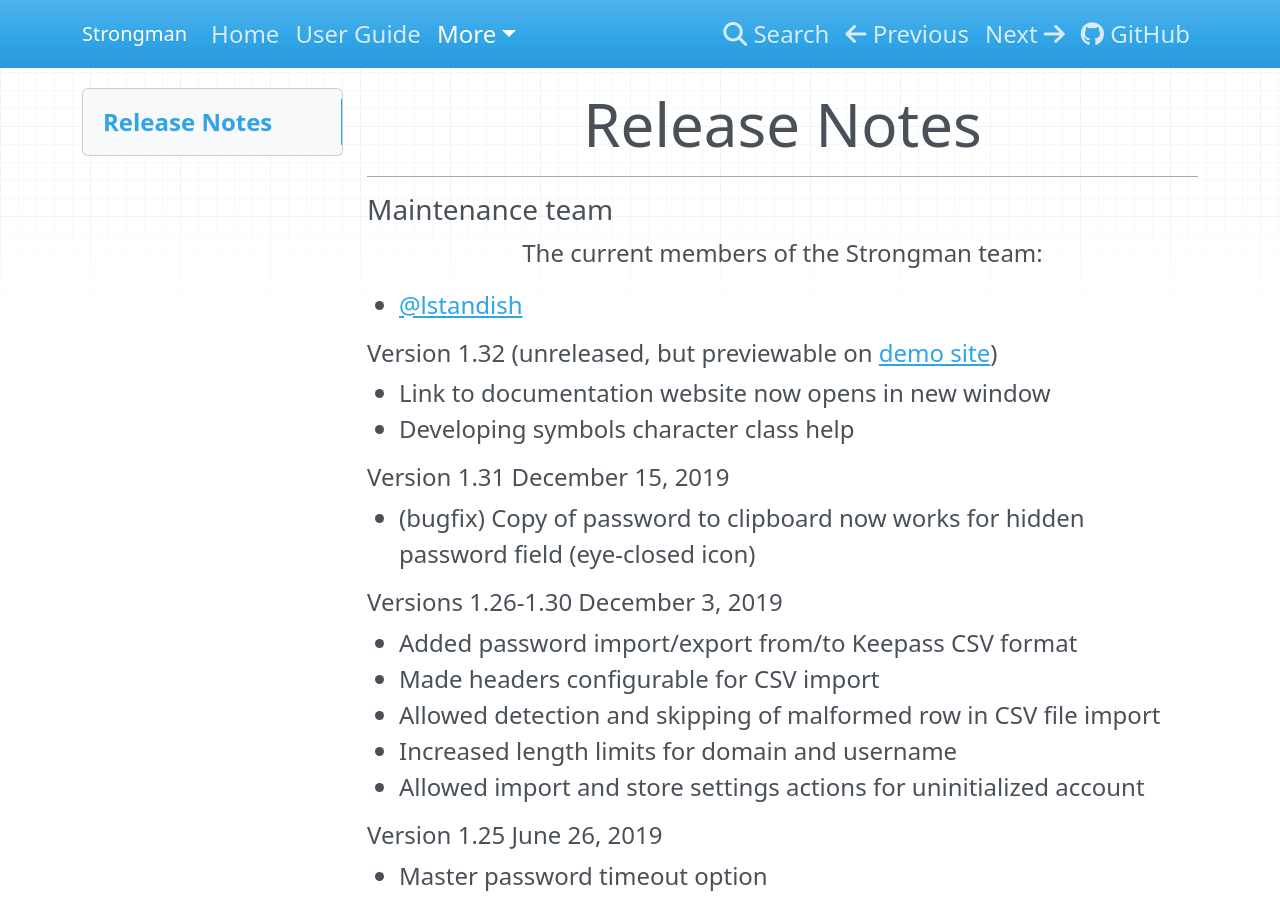
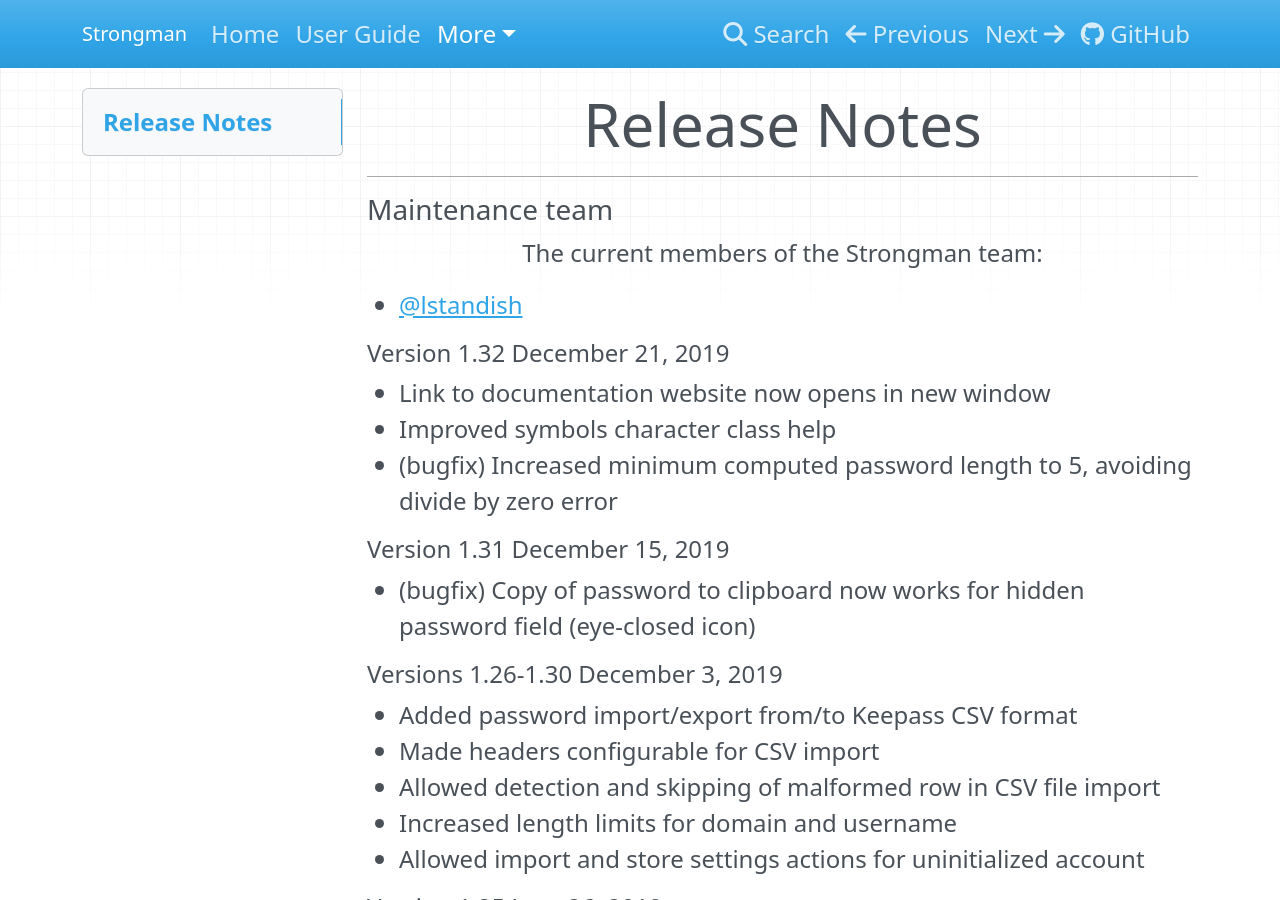
Before and after one commit to lstandish/strongman-md, an MkDocs documentation site: the page built from docs/more/release-notes.md, in a window 1280 px wide and 900 px high. Built offline with MkDocs 1.6.1, drawn with Linux system fonts in a browser that asks for light colours.

Commit message:
add final release notes for v1.32

```diff
--- a/docs/more/release-notes.md
+++ b/docs/more/release-notes.md
@@ -8,9 +8,10 @@
 
 * [@lstandish](https://github.com/lstandish/)
 
-#### Version 1.32 (unreleased, but previewable on [demo site](/app))
+#### Version 1.32 December 21, 2019
 - Link to documentation website now opens in new window
-- Developing symbols character class help
+- Improved symbols character class help
+- (bugfix) Increased minimum computed password length to 5, avoiding divide by zero error
 
 #### Version 1.31 December 15, 2019
 - (bugfix) Copy of password to clipboard now works for hidden password field (eye-closed icon)
```
